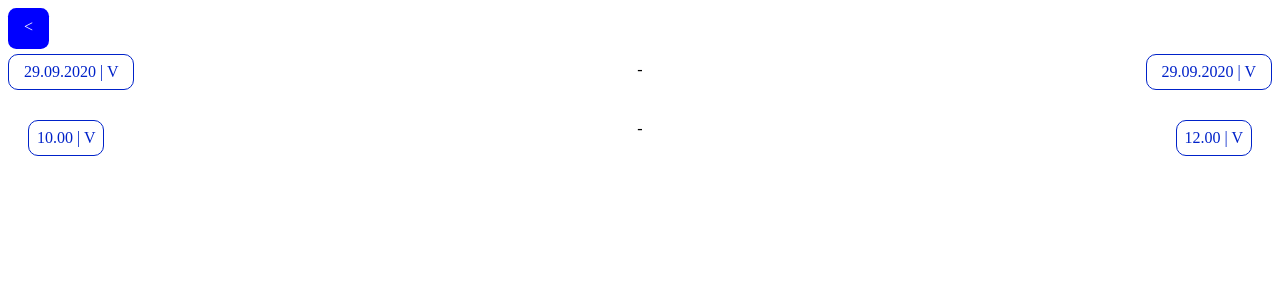
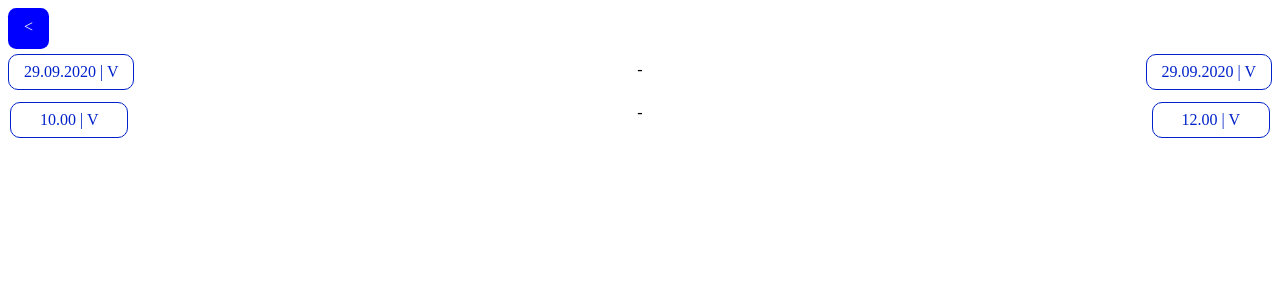
Before and after one commit to fs-s/TeamEZ, a PHP site: page / in a window 1280 px wide. Shown: the top 300 px of the page. Run offline with PHP 8.4, Linux system fonts and the light colour scheme.

Commit message:
Update style.css

```diff
--- a/style.css
+++ b/style.css
@@ -33,7 +33,7 @@
     display: flex;
 	justify-content: space-between;
     margin-bottom: 10px;
-    padding: 20px;
+    padding: 2px;
 }
 .hours div{
     border: solid 1px #0022c9;
@@ -42,5 +42,5 @@
 	padding: 0.5rem;
 }
 .hours span{
-
+    padding: 2px 21px;
 }
```
